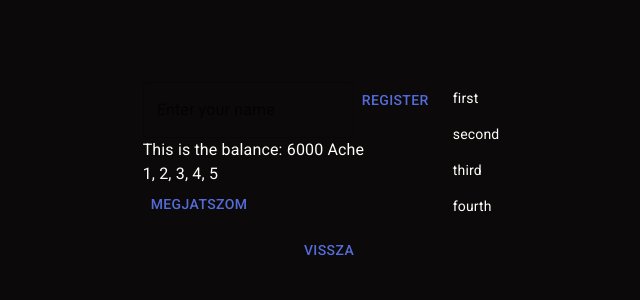
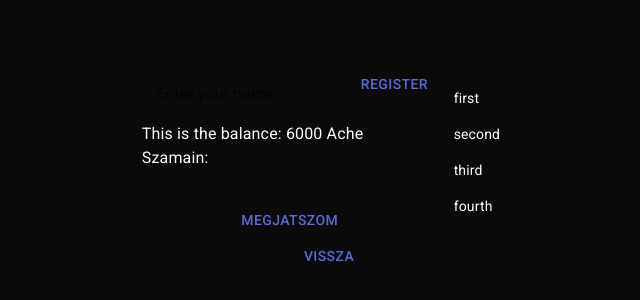
Before and after one commit to f0ldes/lottokeeper, a React (Create React App) app: page /user in a window 1280 px wide. Shown: the part 230-530 px from the top of the page, without its empty margins (311-951 px from the left). Built offline with nearby package versions, Linux system fonts and the light colour scheme; no server answers.

Commit message:
save lotto tickets

```diff
--- a/src/components/User.js
+++ b/src/components/User.js
@@ -1,4 +1,4 @@
-import UserName from './elements/UserName/UserName';
+import UserName from './elements/Username/UserName';
 import Balance from './elements/Balance/Balance';
 import ListElement from './elements/List/List';
 import CreateTicket from './elements/CreateTicket/CreateTicket';
@@ -27,7 +27,7 @@ const UserPanel = () => {
                     <ListElement />
                 </Grid>
             </Grid>
-            <Button component={Link} to='/' > Vissza </Button>
+            <Button component={Link} to='/'  > Vissza </Button>
         </Box>
     )
 };
--- a/src/components/context/userContext.js
+++ b/src/components/context/userContext.js
@@ -23,8 +23,6 @@ export const ContextProvider = ({ children }) => {
         };
     };
 
-
-
     return (
         <Context.Provider value={{ isAdmin, setIsAdmin, userData, loading, error, updateUsername }}>
             {children}
--- a/src/components/elements/CreateTicket/CreateTicket.js
+++ b/src/components/elements/CreateTicket/CreateTicket.js
@@ -1,10 +1,30 @@
-import { Box, Typography, Button } from "@mui/material";
+import { Box, Typography, Button, TextField } from "@mui/material";
+import { useContext, useState } from "react";
+import Context from "../../context/userContext";
+import { saveTickets } from "../../../functions/fetch/saveTickets";
 
 const CreateTicket = () => {
+    const { userData } = useContext(Context);
+    const [userNumbers, setUserNumbers] = useState([]);
+
+    //esetleg ezt is ki lehet szervezni:
+    const handleNumberChange = (event) => {
+        const value = event.target.value;
+        if (value === '' || /^[0-9]+$/.test(value)) {
+            setUserNumbers(value);
+        };
+    };
+
+    const playNumbers = () => {
+        saveTickets(userData?.id, 1, userNumbers );
+        setUserNumbers('numbers are registered for the game!')
+    };
+
     return (
         <Box flexDirection='column'>
-            <Typography> 1, 2, 3, 4, 5 </Typography>
-            <Button> Megjatszom </Button>
+            <Typography> Szamain:  {userNumbers} </Typography>
+            <TextField value={userNumbers === 'numbers are registered for the game!' ? '' : userNumbers} onChange={handleNumberChange} variant='standard' inputProps={{ maxLength: 5 }}  />
+            <Button fullWidth onClick={playNumbers} > Megjatszom </Button>
         </Box>
     )
 };
--- /dev/null
+++ b/src/functions/fetch/saveTickets.js
@@ -0,0 +1,10 @@
+import axios from 'axios';
+
+const endpoint = 'http://localhost:3001/saveTickets'
+const saveTickets = ( userId, gameId, numbers ) => {
+    return axios.post(endpoint, { userId, gameId, numbers});
+};
+
+export {
+    saveTickets
+};
```
